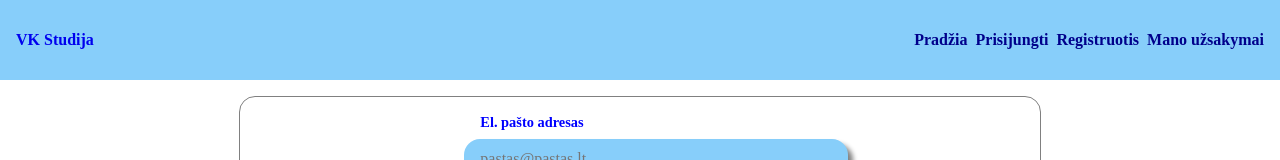
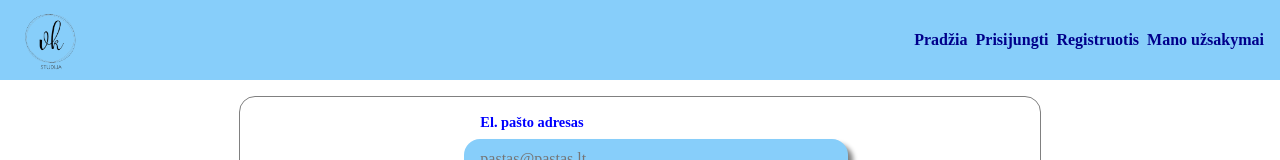
Before and after one commit to AndrejPon/booking-app-fe, a React (Create React App) app: page /login in a window 1280 px wide. Shown: the top 160 px of the page. Built offline with nearby package versions, Linux system fonts and the light colour scheme.

Commit message:
Logo with link added, react-toastify installed

```diff
--- a/package.json
+++ b/package.json
@@ -11,6 +11,7 @@
     "react-dom": "^18.1.0",
     "react-router-dom": "^6.3.0",
     "react-scripts": "5.0.1",
+    "react-toastify": "^9.0.1",
     "styled-components": "^5.3.5",
     "web-vitals": "^2.1.4"
   },
--- a/src/components/Header/Header.jsx
+++ b/src/components/Header/Header.jsx
@@ -2,6 +2,7 @@ import React from 'react';
 import PropTypes from 'prop-types';
 import * as S from './Header.style';
 import Navigation from '../Navigation/Navigation';
+import Logo from '../../assets/images/Logo.png';
 
 const links = [
   { title: 'Pradžia', link: '/' },
@@ -13,6 +14,10 @@ const links = [
 const Header = ({ children }) => {
   return (
     <S.Header>
+      <S.StyledLink to='/'>
+        <S.Logo src={Logo} alt='Logo' />
+      </S.StyledLink>
+
       {children}
       <Navigation links={links} />
     </S.Header>
--- a/src/components/Header/Header.style.js
+++ b/src/components/Header/Header.style.js
@@ -1,3 +1,4 @@
+import { Link } from 'react-router-dom';
 import styled from 'styled-components';
 
 export const Header = styled.div`
@@ -13,3 +14,10 @@ export const Header = styled.div`
   text-align: center;
   color: darkblue;
 `;
+
+export const Logo = styled.img`
+  height: inherit;
+`;
+export const StyledLink = styled(Link)`
+  height: inherit;
+`;
--- a/src/components/Navigation/Navigation.style.js
+++ b/src/components/Navigation/Navigation.style.js
@@ -10,4 +10,9 @@ export const StyledLink = styled(Link)`
   text-decoration: none;
   font-size: 1rem;
   color: darkblue;
+  &:hover {
+    color: white;
+    border-bottom: 1px solid white;
+    transition: 0.3s;
+  }
 `;
--- a/src/components/ServicesList/ServicesList.jsx
+++ b/src/components/ServicesList/ServicesList.jsx
@@ -1,12 +1,10 @@
-import React, { useState } from 'react';
+import React from 'react';
 import PropTypes from 'prop-types';
 import * as S from './ServicesList.style';
 import Service from '../Service/Service';
 import Button from '../Button/Button';
-import InputField from '../InputField/InputField';
 
 const ServicesList = ({ services, handleClick }) => {
-  const [userDetails, setUserDetails] = useState();
   return (
     <S.ServicesList>
       {services &&
@@ -16,15 +14,7 @@ const ServicesList = ({ services, handleClick }) => {
             <S.ServiceImage src={service.image} alt='Image' />
             <S.ServiceDuration>{`Trukmė: ${service.duration}`}</S.ServiceDuration>
             <S.ServicePrice>{`Kaina: ${service.price}.00€`}</S.ServicePrice>
-            <InputField
-              name='date'
-              placeholder='Data'
-              label=''
-              type='date'
-              handleChange={(value) =>
-                setUserDetails({ ...userDetails, date: value })
-              }
-            ></InputField>
+
             <Button
               size='lg'
               color='blue'
--- a/src/pages/Home.jsx
+++ b/src/pages/Home.jsx
@@ -1,8 +1,10 @@
 import React, { useEffect, useState } from 'react';
-import { Link, useNavigate } from 'react-router-dom';
+import { useNavigate } from 'react-router-dom';
 import Container from '../components/Container/Container';
 import Header from '../components/Header/Header';
 import ServicesList from '../components/ServicesList/ServicesList';
+import { ToastContainer, toast } from 'react-toastify';
+import 'react-toastify/dist/ReactToastify.min.css';
 
 const getData = async () => {
   try {
@@ -22,6 +24,25 @@ const Home = () => {
   const [data, setData] = useState([]);
   const [newOrder, setNewOrder] = useState('');
   const navigate = useNavigate();
+
+  const notify = () => {
+    toast(toast.warn(), {
+      onOpen: () =>
+        toast.warn(
+          data.msg ||
+            'Norėdami testi, prisijunkite' ||
+            data.error ||
+            'Unknown error',
+          {
+            position: toast.POSITION.TOP_CENTER,
+          }
+        ),
+      onClose: () => navigate('/orders'),
+    });
+  };
+  // toast.error('Error Notification !', {
+  //   position: toast.POSITION.TOP_LEFT,
+  // });
 
   useEffect(
     () => async () => {
@@ -46,8 +67,24 @@ const Home = () => {
       const data = await res.json();
 
       setNewOrder('');
-      navigate('/orders');
-      alert(data.msg || data.error || 'Unknown error');
+      notify();
+      // navigate('/orders');
+      // toast.warn(
+      //   data.msg ||
+      //     'Norėdami testi, prisijunkite' ||
+      //     data.error ||
+      //     'Unknown error',
+      //   {
+      //     position: toast.POSITION.TOP_CENTER,
+      //   }
+      // );
+
+      alert(
+        data.msg ||
+          'Norėdami testi, prisijunkite' ||
+          data.error ||
+          'Unknown error'
+      );
     } catch (error) {
       alert(error.message || 'Unexpected error');
     }
@@ -55,11 +92,8 @@ const Home = () => {
 
   return (
     <>
-      <Header>
-        <Link to='/' className='home-link'>
-          VK Studija
-        </Link>
-      </Header>
+      <Header />
+      <ToastContainer />
       {data.length ? (
         <ServicesList services={data} handleClick={(id) => addOrder(id)} />
       ) : (
--- a/src/pages/Login.jsx
+++ b/src/pages/Login.jsx
@@ -47,11 +47,8 @@ const Login = () => {
 
   return (
     <>
-      <Header>
-        <Link to='/' className='home-link'>
-          VK Studija
-        </Link>
-      </Header>
+      <Header />
+
       <Container>
         <form onSubmit={onLogin}>
           <InputField
--- a/src/pages/Orders.jsx
+++ b/src/pages/Orders.jsx
@@ -63,9 +63,6 @@ const Orders = () => {
   return (
     <>
       <Header>
-        <Link to='/' className='home-link'>
-          VK Studija
-        </Link>
         <Button size='md' handleClick={logout}>
           Atsijungti
         </Button>
--- a/src/pages/Register.jsx
+++ b/src/pages/Register.jsx
@@ -47,12 +47,8 @@ const Register = () => {
 
   return (
     <>
-      <Header>
-        {' '}
-        <Link to='/' className='home-link'>
-          VK Studija
-        </Link>
-      </Header>
+      <Header />
+
       <Container>
         <form onSubmit={onRegister}>
           <InputField
```
Also changed, not shown: src/assets/images/Logo.png (added), 1 other file (tests, documents, lock files or other folders).
